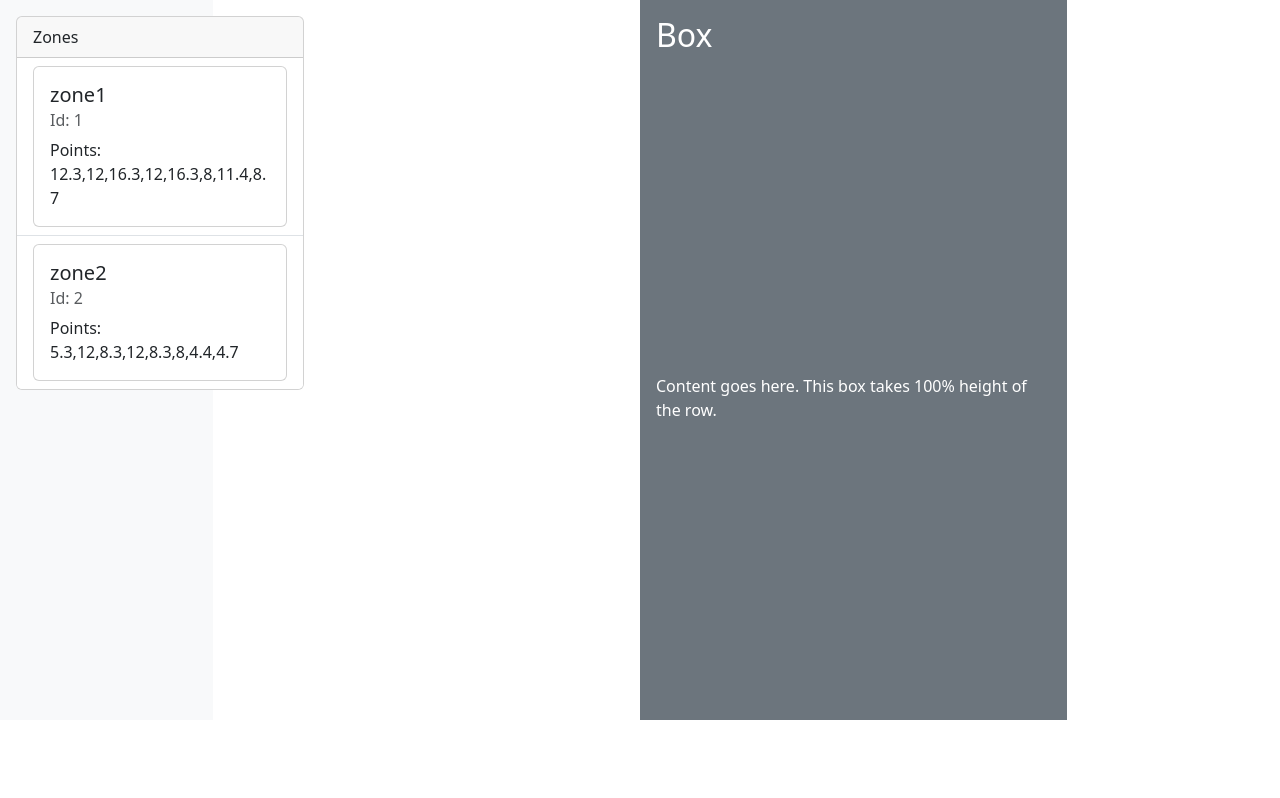
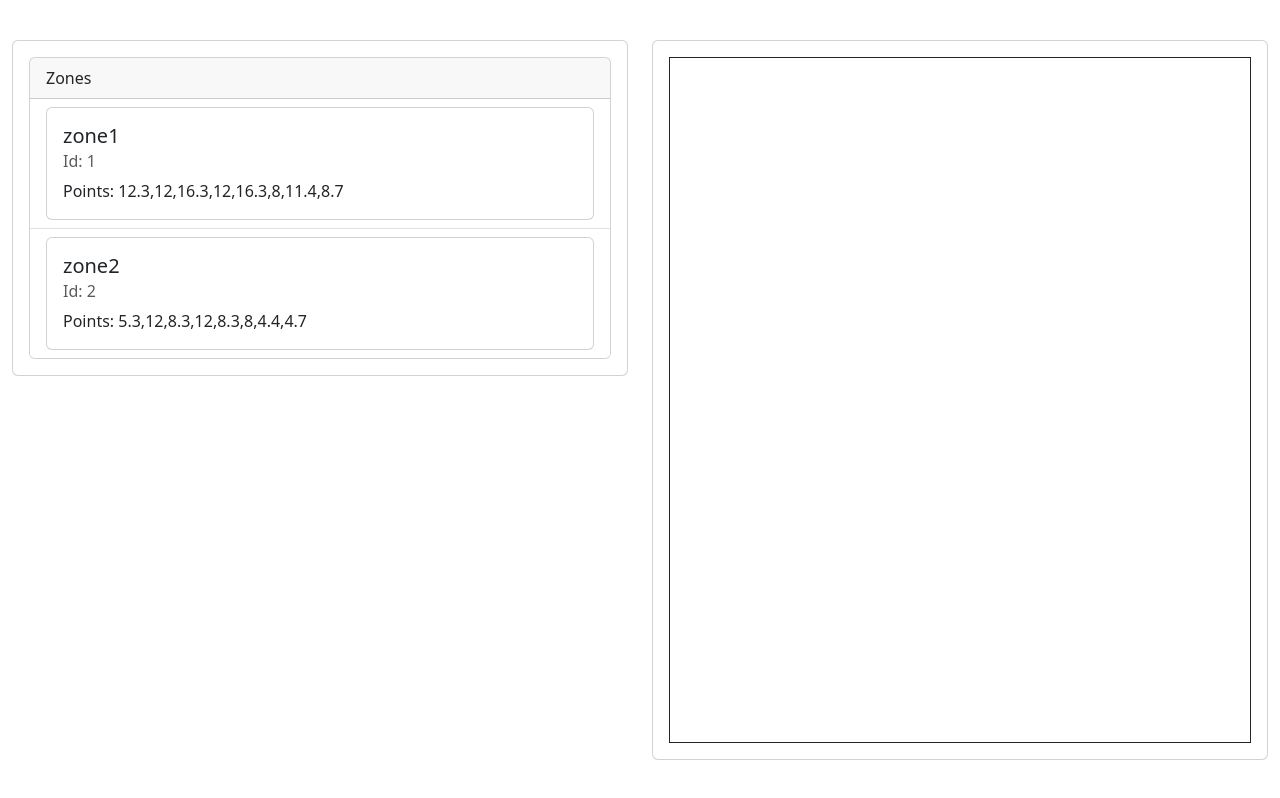
Before and after one commit to ethanb1996/zone-manager-client, an Angular app in the folder zone-manager/: page / in a window 1280 px wide. Built offline with nearby package versions, Linux system fonts and the light colour scheme.

Commit message:
fix css to divide the zone list and the canvas-board into two equal parts

```diff
--- a/zone-manager/src/app/app.component.scss
+++ b/zone-manager/src/app/app.component.scss
@@ -2,6 +2,7 @@
     display: flex;
     flex-direction: row;
     height: 90vh;
-    width: 100%;
-    margin: auto;
+    margin-top: 5vh;
+    // width: 100%;
+    // margin: auto;
 }
--- a/zone-manager/src/app/components/zone-list/zone-list.component.html
+++ b/zone-manager/src/app/components/zone-list/zone-list.component.html
@@ -1,4 +1,4 @@
-<div class="card" style="width: 18rem;">
+<div class="card">
     <div class="card-header">
         Zones
     </div>
--- a/zone-manager/src/app/components/zones-dashboard/zones-dashboard.component.html
+++ b/zone-manager/src/app/components/zones-dashboard/zones-dashboard.component.html
@@ -1,29 +1,21 @@
 <div class="container">
     <div class="row h-100">
-        <!-- Left Part: List -->
-        <div class="col-md-4 bg-light p-3">
-          <!-- <h2>List</h2>
-          <ul class="list-group">
-            <li class="list-group-item">Item 1</li>
-            <li class="list-group-item">Item 2</li>
-            <li class="list-group-item">Item 3</li>
-            <li class="list-group-item">Item 4</li>
-            <li class="list-group-item">Item 5</li>
-          </ul> -->
-          <zone-list></zone-list>
+        <div class="col-sm-6">
+          <div class="card">
+            <div class="card-body">
+              <zone-list></zone-list>
+            </div>
+          </div>
         </div>
-
-        <!-- Right Part: Box with height 100% -->
-
+        <div class="col-sm-6">
+          <div class="card h-100">
+            <div class="card-body">
+              <!-- <h5 class="card-title">Special title treatment</h5>
+              <p class="card-text">With supporting text below as a natural lead-in to additional content.</p>
+              <a href="#" class="btn btn-primary">Go somewhere</a> -->
+              <canvas-board></canvas-board>
+            </div>
+          </div>
+        </div>
       </div>
 </div>
-<div class="container h-100">
-    <div class="row h-100">
-        <div class="col-md-8 bg-secondary text-white p-3">
-            <h2>Box</h2>
-            <div class="d-flex align-items-center justify-content-center" style="height: 100%;">
-              <p>Content goes here. This box takes 100% height of the row.</p>
-            </div>
-          </div>
-    </div>
-</div>
--- a/zone-manager/src/app/components/zones-dashboard/zones-dashboard.component.scss
+++ b/zone-manager/src/app/components/zones-dashboard/zones-dashboard.component.scss
@@ -0,0 +1,3 @@
+.container{
+    max-width: none;
+}
```
